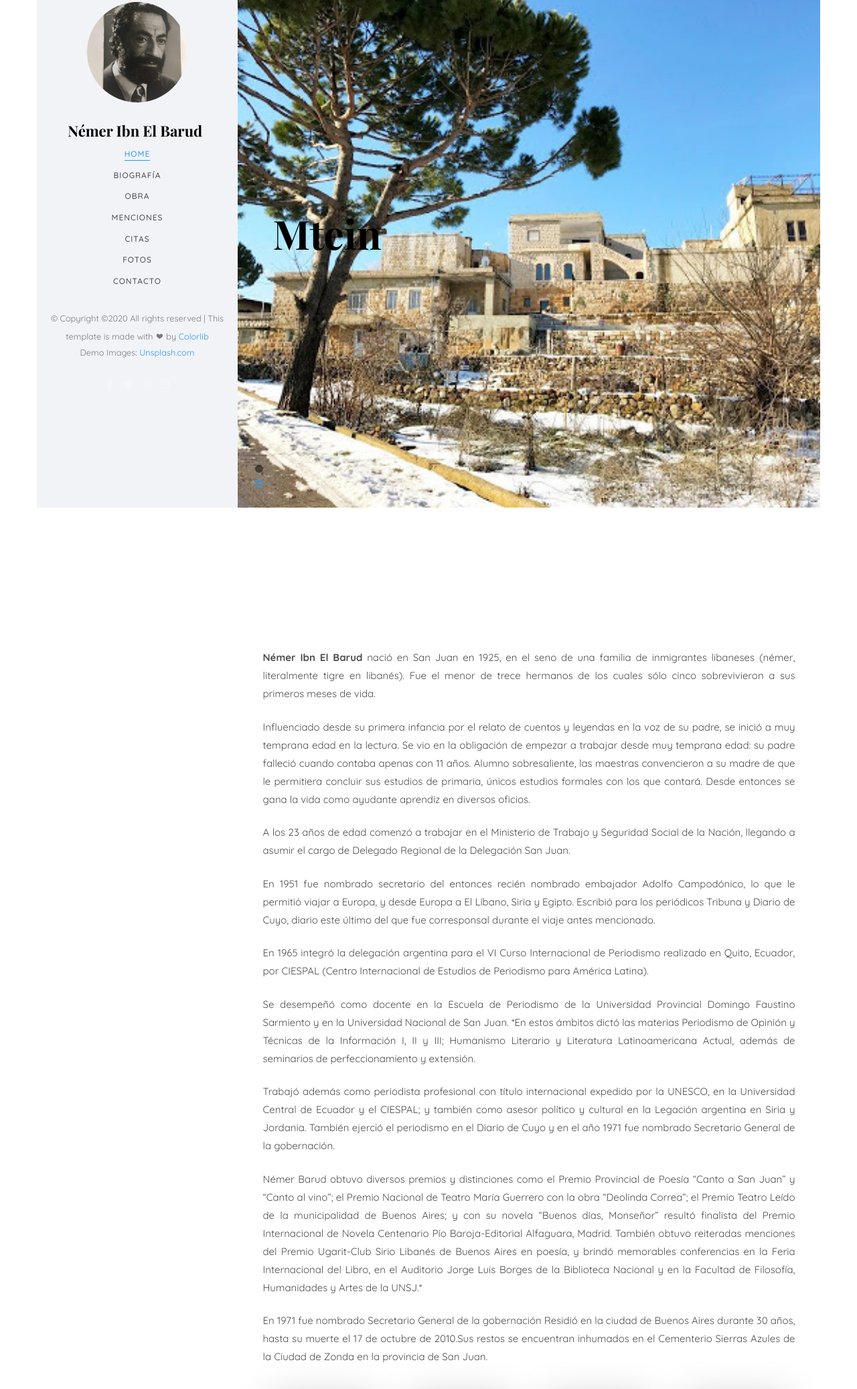
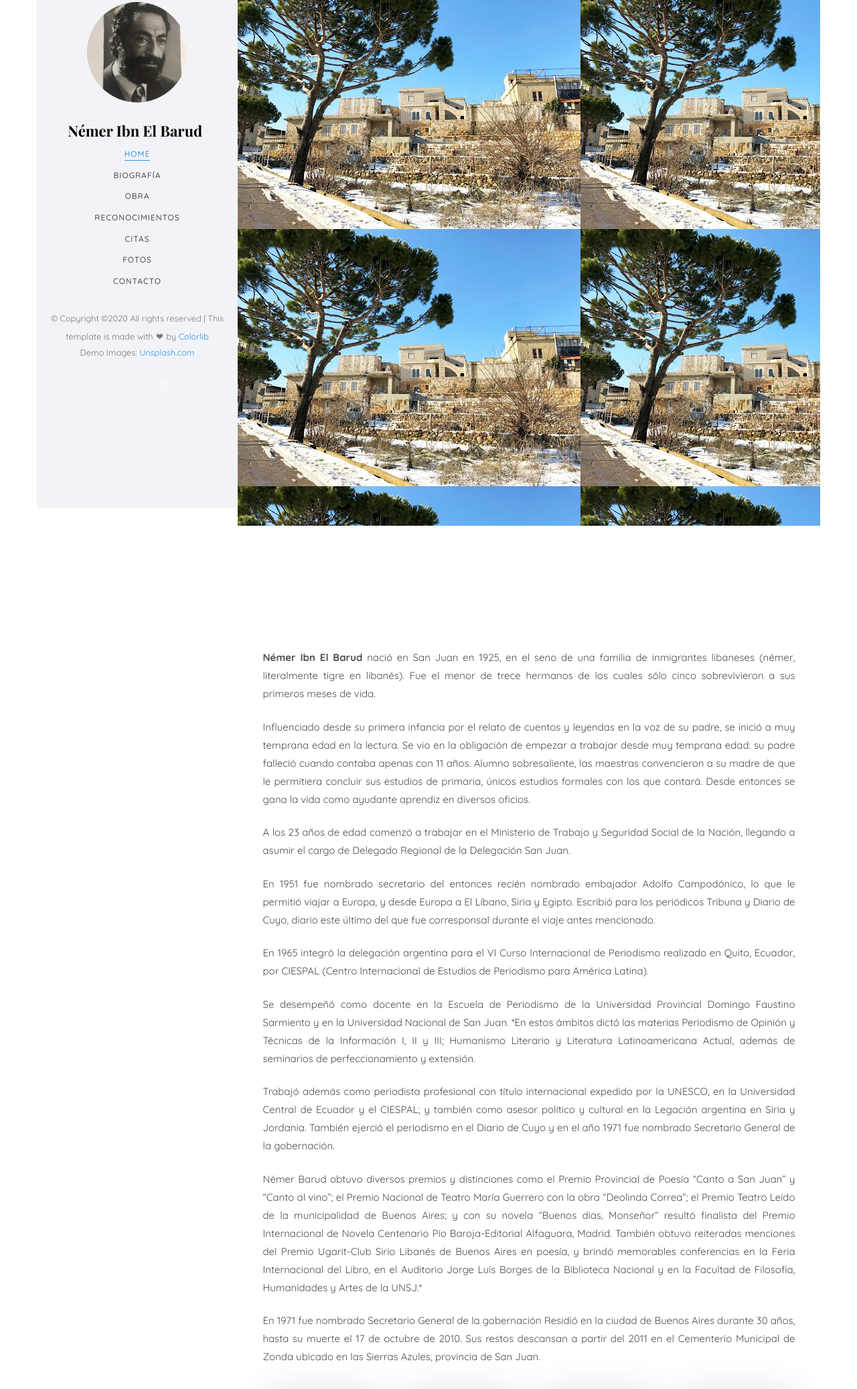
Before and after one commit to lolitalolit/nemerito, a plain HTML site: page index.html in a window 1280 px wide. Shown: the part 42-2116 px from the top of the page at 67% size. Drawn offline with nearby package versions, Linux system fonts and the light colour scheme; files whose address does not match are found by name; a web font is replaced by a local one.

Commit message:
saqué la imagen de irán

```diff
--- a/index.html
+++ b/index.html
@@ -66,7 +66,7 @@
 						<li class="active"><a href="#" data-nav-section="home">Home</a></li>
 						<li><a href="#" data-nav-section="about">Biografía</a></li>
 						<li><a href="#" data-nav-section="services">Obra</a></li>
-						<li><a href="#" data-nav-section="skills">Menciones</a></li>
+						<li><a href="#" data-nav-section="skills">Reconocimientos</a></li>
 						<li><a href="#" data-nav-section="education">Citas</a></li>
 						<li><a href="#" data-nav-section="experience">Fotos</a></li>
 						<!-- <li><a href="#" data-nav-section="work">Work</a></li> -->
@@ -93,7 +93,7 @@ Copyright &copy;<script>document.write(new Date().getFullYear());</script> All r
 		<div id="colorlib-main">
 			<section id="colorlib-hero" class="js-fullheight" data-section="home">
 				<div class="flexslider js-fullheight">
-					<ul class="slides">
+					<!--<ul class="slides">
 				   	<li style="background-image: url(images/iran1.jpg);">
 				   		<div class="overlay"></div>
 				   		<div class="container-fluid">
@@ -101,15 +101,15 @@ Copyright &copy;<script>document.write(new Date().getFullYear());</script> All r
 					   			<div class="col-md-6 col-md-offset-3 col-md-pull-3 col-sm-12 col-xs-12 js-fullheight slider-text">
 					   				<div class="slider-text-inner js-fullheight">
 					   					<div class="desc">
-						   					<!-- <h1>Hi! <br>I'm Jackson</h1>
+						   					<h1>Hi! <br>I'm Jackson</h1>
 						   					<h2>100% html5 bootstrap templates Made by <a href="https://colorlib.com/" target="_blank">colorlib.com</a></h2>
-												<p><a class="btn btn-primary btn-learn">Download CV <i class="icon-download4"></i></a></p> -->
+												<p><a class="btn btn-primary btn-learn">Download CV <i class="icon-download4"></i></a></p>
 											</div>
 					   				</div>
 					   			</div>
 					   		</div>
 				   		</div>
-				   	</li>
+					</li>-->
 				   	<li style="background-image: url(images/mtein3.jpg);">
 				   		<div class="overlay"></div>
 				   		<div class="container-fluid">
@@ -152,7 +152,7 @@ Copyright &copy;<script>document.write(new Date().getFullYear());</script> All r
 										<p>Trabajó además como periodista profesional con título internacional expedido por la UNESCO, en la Universidad Central de Ecuador y el CIESPAL; y también como asesor político y cultural en la Legación argentina en Siria y Jordania. También ejerció el periodismo en el Diario de Cuyo y en el año 1971 fue nombrado Secretario General de la gobernación.</p>
 										<p>Némer Barud obtuvo diversos premios y distinciones como el Premio Provincial de Poesía “Canto a San Juan” y “Canto al vino”; el Premio Nacional de Teatro María Guerrero con la obra “Deolinda Correa”; el Premio Teatro Leído de la municipalidad de Buenos Aires; y con su novela “Buenos días, Monseñor” resultó finalista del Premio Internacional de Novela Centenario Pío Baroja-Editorial Alfaguara, Madrid. También obtuvo reiteradas menciones del Premio Ugarit-Club Sirio Libanés de Buenos Aires en poesía, y brindó memorables conferencias en la Feria Internacional del Libro, en el Auditorio Jorge Luis Borges de la Biblioteca Nacional y en la Facultad de Filosofía, Humanidades y Artes de la UNSJ.*</p>
 										<p>En 1971 fue nombrado Secretario General de la gobernación
-											Residió en la ciudad de Buenos Aires durante 30 años, hasta su muerte el 17 de octubre de 2010.Sus restos se encuentran inhumados en el Cementerio Sierras Azules de la Ciudad de Zonda en la provincia de San Juan.</p>
+											Residió en la ciudad de Buenos Aires durante 30 años, hasta su muerte el 17 de octubre de 2010. Sus restos descansan a partir del 2011 en el Cementerio Municipal de Zonda ubicado en las Sierras Azules, provincia de San Juan.</p>
 										</div>
 									</div>
 								</div>
@@ -308,7 +308,7 @@ Copyright &copy;<script>document.write(new Date().getFullYear());</script> All r
 					<div class="row">
 						<div class="col-md-6 col-md-offset-3 col-md-pull-3 animate-box" data-animate-effect="fadeInLeft">
 							<!-- <span class="heading-meta">My Specialty</span> -->
-							<h2 class="colorlib-heading animate-box">Menciones</h2>
+							<h2 class="colorlib-heading animate-box">Reconocimientos</h2>
 						</div>
 					</div>
 					<div class="row">
```
